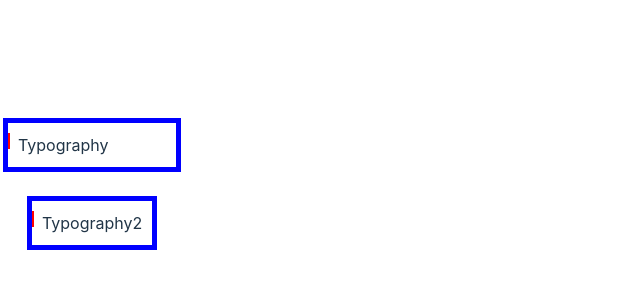
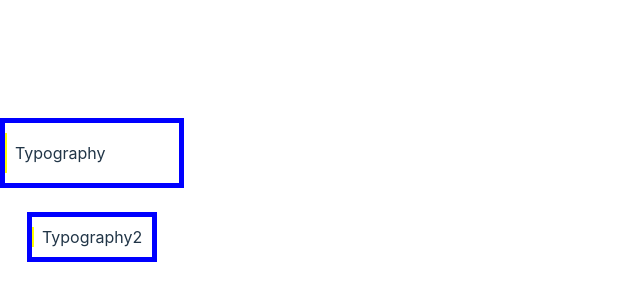
Before and after one commit to rkoleci/measure-ui, a React (Vite) app: page / in a window 1280 px wide. Shown: the part 206-506 px from the top of the page, without its empty margins (0-640 px from the left). Built offline with nearby package versions, Linux system fonts and the light colour scheme.

Commit message:
typography size calc using line-height

```diff
--- a/src/App.tsx
+++ b/src/App.tsx
@@ -12,9 +12,9 @@ export default function App() {
         <p
           style={{
             fontSize: '16px',
+            lineHeight: '40px',
             padding: 10,
             border: '5px solid blue',
-            margin: 3,
           }}
           id="typography"
         >
@@ -29,8 +29,9 @@ export default function App() {
             style={{
               fontSize: '16px',
               padding: 10,
+              margin: 3,
+              lineHeight: '20px',
               border: '5px solid blue',
-              margin: 3,
             }}
             id="typography-2"
           >
--- a/src/Driver.tsx
+++ b/src/Driver.tsx
@@ -16,7 +16,7 @@ function measureTypography(elementId: string) {
   console.log(computedStyle, computedStyle['font-size'as any] );
   console.log(boundingRect);
 
-  const lineHeight = Number(pxToNum(computedStyle['font-size' as any]));
+  const lineHeight = Number(pxToNum(computedStyle['line-height' as any]));
 
   const lineTop =
     boundingRect.top +
@@ -28,15 +28,16 @@ function measureTypography(elementId: string) {
     Number(pxToNum(computedStyle.paddingLeft)) -
     Number(pxToNum(computedStyle.borderLeft));
 
-  console.log({ lineHeight, lineTop });
+  console.log({ lineHeight, lineTop }, computedStyle['line-height' as any]);
 
   const line = document.createElement('div');
   line.style.top = `${lineTop}px`;
   line.style.height = `${lineHeight}px`;
   line.style.left = `${lineLeft}px`;
   line.style.position = 'absolute';
-  line.style.backgroundColor = 'red';
+  line.style.backgroundColor = 'yellow';
   line.style.width = '2px';
+
 
   const parentElement = element.parentElement || document.body;
   parentElement.appendChild(line);
```
